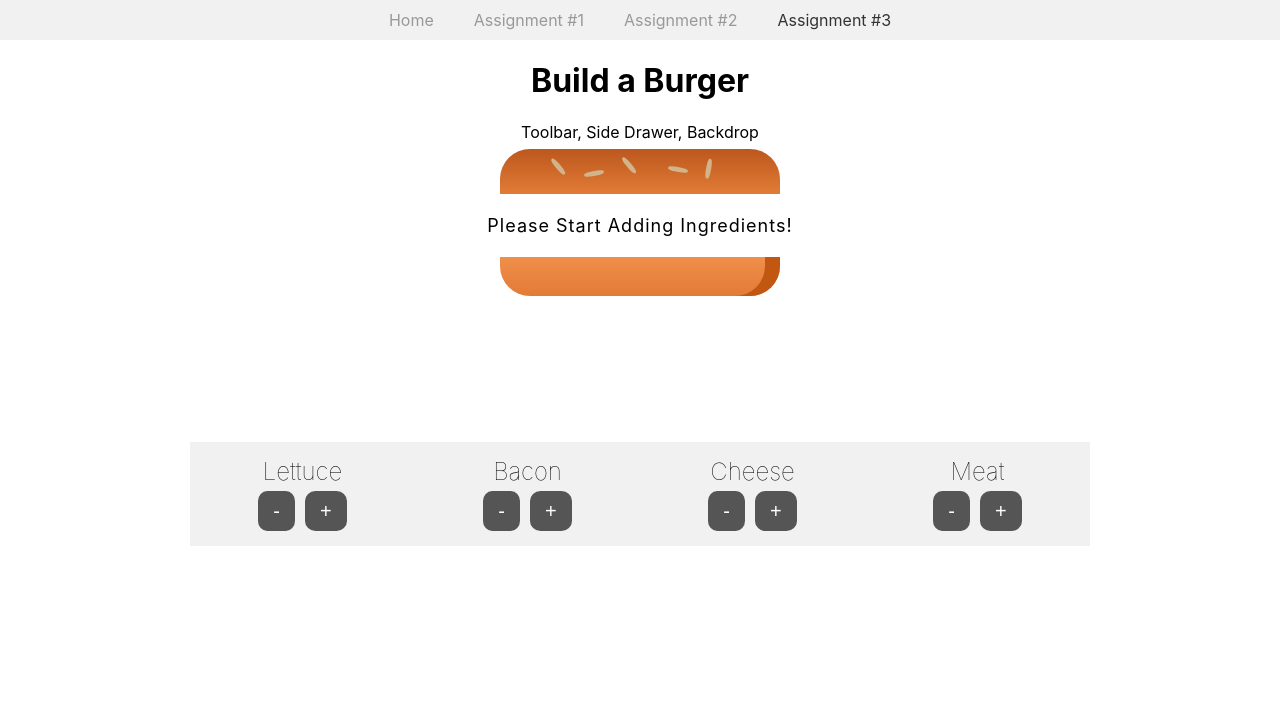
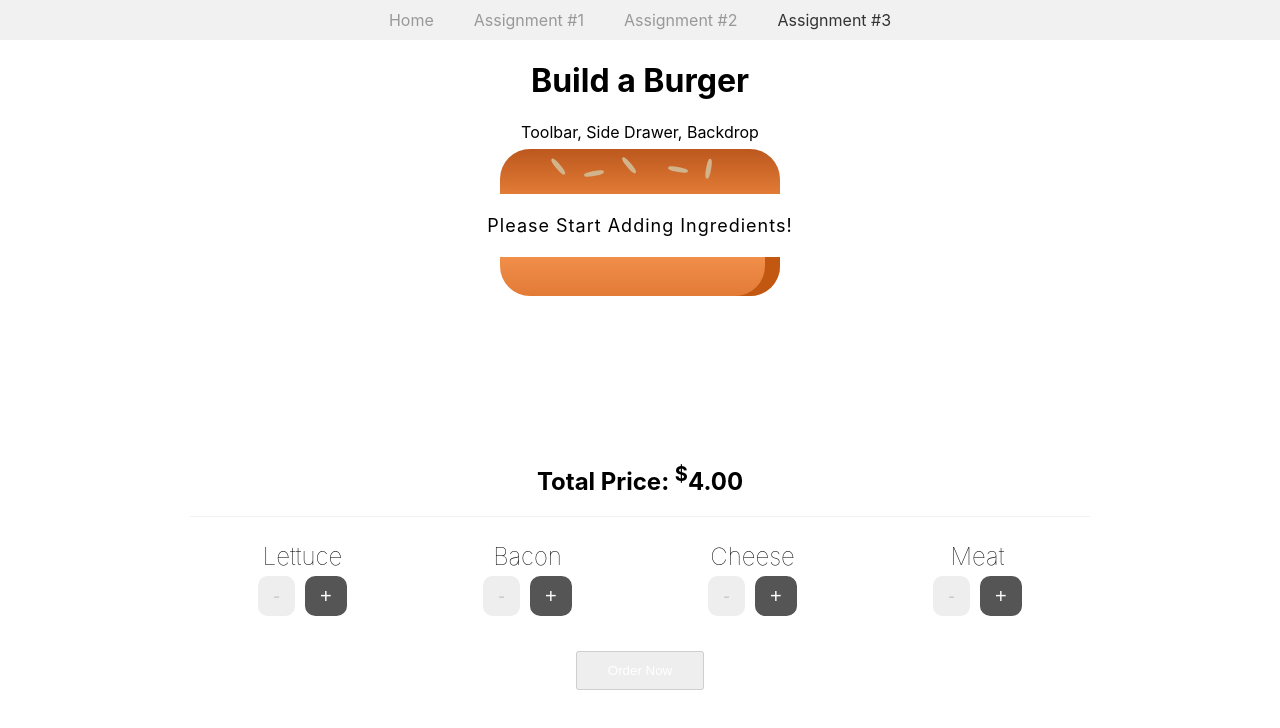
Before and after one commit to christoph-codes/reactTraining, a React (Create React App) app in the folder reactTraining/: page /assignment3 in a window 1280 px wide. Shown: the top 728 px of the page. Built offline with nearby package versions, Linux system fonts and the light colour scheme.

Commit message:
Building on the Burger Controls and Started the Order Process/Checkout

```diff
--- a/reactTraining/src/components/assignmentThree/buildControls/BuildControls.js
+++ b/reactTraining/src/components/assignmentThree/buildControls/BuildControls.js
@@ -17,7 +17,9 @@ export default function BuildControls(props) {
                 <BuildControl
                 key={ctl.label}
                 label={ctl.label}
-                ingredientAdded={props.ingredientAdded}
+                ingredientAdded={() => props.ingredientAdded(ctl.type)}
+                ingredientRemoved={() => props.ingredientRemoved(ctl.type)}
+                disabled={props.disabled[ctl.type]}
                 />
             ))}
         </div>
--- a/reactTraining/src/components/assignmentThree/buildControls/BuildControls.scss
+++ b/reactTraining/src/components/assignmentThree/buildControls/BuildControls.scss
@@ -2,6 +2,6 @@
     width: 100%;
     display: flex;
     align-items: center;
-    background: #f1f1f1;
-    padding: 10px 0;
+    padding: 20px 0;
+    border-top: solid 1px #f1f1f1;
 }
--- a/reactTraining/src/components/assignmentThree/buildControls/buildControl/BuildControl.js
+++ b/reactTraining/src/components/assignmentThree/buildControls/buildControl/BuildControl.js
@@ -5,8 +5,8 @@ export default function BuildControl(props) {
     return (
         <div className='BuildControl'>
             <h3 className="label">{props.label}</h3>
-            <button className="less btn" href="#">-</button>
-            <button className="more btn" href="#">+</button>
+            <button disabled={props.disabled} className={`${props.disabled ? "disabled" : ""} less btn`} onClick={props.ingredientRemoved}>-</button>
+            <button className="more btn" onClick={props.ingredientAdded}>+</button>
         </div>
     )
 }
--- a/reactTraining/src/components/assignmentThree/buildControls/buildControl/BuildControl.scss
+++ b/reactTraining/src/components/assignmentThree/buildControls/buildControl/BuildControl.scss
@@ -21,6 +21,17 @@
     border-radius: 25%;
     font-size: 20px;
     line-height: 10px;
+    &.disabled {
+      background: #aaa;
+      cursor: auto;
+    }
+    &:disabled,&[disabled] {
+      background: #eee;
+      color: #ccc;
+      &:hover {
+        background: #eee;
+      }
+    }
     &:hover {
       background: #777;
     }
--- a/reactTraining/src/components/assignmentThree/containers/burgerBuilder/BurgerBuilder.js
+++ b/reactTraining/src/components/assignmentThree/containers/burgerBuilder/BurgerBuilder.js
@@ -24,7 +24,9 @@ export default function BurgerBuilder() {
             meat: 0,
             price: 4
     });
-    const [totalPrice, setTotalPrice] = useState(0);
+    const [totalPrice, setTotalPrice] = useState(ingredients.price);
+    const [feedback, setFeedback] = useState('');
+    const [purchaseable, setPurchaseable] = useState(false);
 
     const addIngredient = type => {
         const oldCount = ingredients[type];
@@ -40,12 +42,44 @@ export default function BurgerBuilder() {
         setIngredients(updatedIngredients);
     }
     const removeIngredient = type => {
+        const oldCount = ingredients[type];
+        let updatedCount;
+        if(oldCount > 0) {
+            updatedCount = oldCount - 1;
 
+        const updatedIngredients = {
+            ...ingredients
+        }
+        updatedIngredients[type] = updatedCount;
+        const priceReduction = INGREDIENT_PRICES[type];
+        const oldPrice = totalPrice;
+        const newPrice = oldPrice - priceReduction;
+        setTotalPrice(newPrice);
+        setIngredients(updatedIngredients);
+        } else {
+            setFeedback(`There are no pieces of ${type} on your burger!`);
+        }
     }
+    const disabledInfo = {
+        ...ingredients
+    }
+    for (let key in disabledInfo) {
+        disabledInfo[key] = disabledInfo[key] <= 0
+    }
+
+    console.log(ingredients.length);
+
     return (
         <div className="BurgerBuilder">
             <Burger ingredients={ingredients}/>
-            <BuildControls ingredientAdded={addIngredient} ingredientRemoved={removeIngredient}/>
+            <h2 className="burger-price">Total Price: <sup>$</sup>{totalPrice.toFixed(2)}</h2>
+            <BuildControls
+                ingredientAdded={addIngredient}
+                ingredientRemoved={removeIngredient}
+                disabled={disabledInfo}
+            />
+            <button disabled={!purchaseable} className="btn order-now">Order Now</button>
+            {feedback ? <p>{feedback}</p> : null}
         </div>
     )
 }
```
Also changed, not shown: reactTraining/src/components/assignmentThree/burger/Burger.js (+1 -9 lines).
